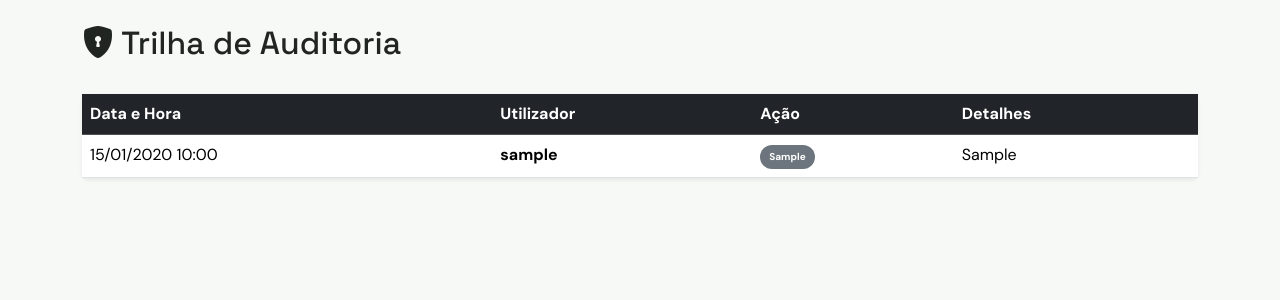
After one commit to MatheusBressan3794/sistema-estoque-TCC, a Django app: page /auditoria/ in a window 1280 px wide. The commit adds this page. Shown: the top 300 px of the page. Run offline with Django 5.2, Linux system fonts and the light colour scheme; a user stored in the database is signed in; tables that the repository leaves empty hold one stand-in row (values such as "Sample post").

```diff
--- /dev/null
+++ b/alimentos/templates/alimentos/auditoria.html
@@ -0,0 +1,41 @@
+{% extends 'alimentos/base.html' %}
+{% block title %}Auditoria - Stock Guardians{% endblock %}
+
+{% block body %}
+<div class="container mt-4">
+    <div class="d-flex justify-content-between align-items-center mb-4">
+        <h2><i class="bi bi-shield-lock-fill orange"></i> Trilha de Auditoria</h2>
+    </div>
+
+    <div class="card shadow-sm border-0">
+        <div class="card-body p-0">
+            <div class="table-responsive">
+                <table class="table table-hover mb-0">
+                    <thead class="table-dark">
+                        <tr>
+                            <th>Data e Hora</th>
+                            <th>Utilizador</th>
+                            <th>Ação</th>
+                            <th>Detalhes</th>
+                        </tr>
+                    </thead>
+                    <tbody>
+                        {% for log in logs %}
+                        <tr>
+                            <td>{{ log.data_hora|date:"d/m/Y H:i" }}</td>
+                            <td class="fw-bold">{{ log.usuario.username|default:"Sistema/Eliminado" }}</td>
+                            <td><span class="badge bg-secondary">{{ log.acao }}</span></td>
+                            <td>{{ log.detalhes }}</td>
+                        </tr>
+                        {% empty %}
+                        <tr>
+                            <td colspan="4" class="text-center py-4 text-muted">Nenhum registo encontrado.</td>
+                        </tr>
+                        {% endfor %}
+                    </tbody>
+                </table>
+            </div>
+        </div>
+    </div>
+</div>
+{% endblock %}
--- a/alimentos/urls.py
+++ b/alimentos/urls.py
@@ -11,21 +11,21 @@ urlpatterns = [
     path('logout/', views.logout_view, name='logout'),
     path('cadastro/', views.cadastro, name='cadastro'),
 
-    # Rotas de Recuperação de Senha (Django Auth Views)
+    # Rotas de Recuperação de Senha (Customizadas para Stock Guardians)
     path('password_reset/', auth_views.PasswordResetView.as_view(
-        template_name='registration/password_reset_form.html'
+        template_name='alimentos/password_reset.html'
     ), name='password_reset'),
 
     path('password_reset/done/', auth_views.PasswordResetDoneView.as_view(
-        template_name='registration/password_reset_done.html'
+        template_name='alimentos/password_reset_done.html'
     ), name='password_reset_done'),
 
     path('reset/<uidb64>/<token>/', auth_views.PasswordResetConfirmView.as_view(
-        template_name='registration/password_reset_confirm.html'
+        template_name='alimentos/password_reset_confirm.html'
     ), name='password_reset_confirm'),
 
     path('reset/done/', auth_views.PasswordResetCompleteView.as_view(
-        template_name='registration/password_reset_complete.html'
+        template_name='alimentos/password_reset_complete.html'
     ), name='password_reset_complete'),
 
     # Dashboard
@@ -59,4 +59,7 @@ urlpatterns = [
     path('contas/promover/<int:id>/', views.promover_admin, name='promover_admin'),
     path('contas/rebaixar/<int:id>/', views.rebaixar_admin, name='rebaixar_admin'),
     path('contas/excluir/<int:id>/', views.excluir_conta, name='excluir_conta'),
+
+    # Trilha de Auditoria
+    path('auditoria/', views.tela_auditoria, name='tela_auditoria'),
 ]
--- a/alimentos/views.py
+++ b/alimentos/views.py
@@ -22,8 +22,30 @@ from reportlab.platypus import SimpleDocTemplate, Paragraph, Spacer, Table, Tabl
 from reportlab.lib.styles import getSampleStyleSheet, ParagraphStyle
 from reportlab.lib import colors
 
-from .models import Alimento, Lote, Movimentacao, Perfil
+from .models import Alimento, Lote, Movimentacao, Perfil, LogAtividade
 from .forms import CriarContaForm, CriarAlimentoForm, AlimentoForm, LoteForm, MovimentacaoForm
+
+from django.contrib.auth.signals import user_logged_in
+from django.dispatch import receiver
+
+
+# --- TRILHA DE AUDITORIA: LOGIN AUTOMÁTICO ---
+@receiver(user_logged_in)
+def registrar_login(sender, request, user, **kwargs):
+    ip = request.META.get('REMOTE_ADDR', 'Desconhecido')
+    LogAtividade.objects.create(
+        usuario=user,
+        acao="Login no Sistema",
+        detalhes=f"Acesso realizado a partir do IP: {ip}"
+    )
+
+
+# --- TRILHA DE AUDITORIA: VIEW RESTRITA ---
+@login_required
+@user_passes_test(lambda u: u.is_superuser, login_url='dashboard')
+def tela_auditoria(request):
+    logs = LogAtividade.objects.all().order_by('-data_hora')
+    return render(request, 'alimentos/auditoria.html', {'logs': logs})
 
 
 def logout_view(request):
@@ -129,6 +151,13 @@ def criar_alimento(request):
             quantidade=quantidade_real_estoque
         )
 
+        # LOG
+        LogAtividade.objects.create(
+            usuario=request.user,
+            acao="Cadastro de Alimento",
+            detalhes=f"Cadastrou o alimento '{alimento.nome}' com o lote inicial {numero_lote} ({quantidade_pacotes} pacotes)."
+        )
+
         messages.success(request, 'Alimento e Lote Inicial cadastrados com sucesso!')
         return redirect('listar_alimentos')
 
@@ -137,17 +166,29 @@ def criar_alimento(request):
 @login_required
 def atualizar_alimento(request, id):
     alimento = get_object_or_404(Alimento, id=id)
+    nome_anterior = alimento.nome
     form = AlimentoForm(request.POST or None, instance=alimento)
+
     if form.is_valid():
         form.save()
+
+        # LOG
+        LogAtividade.objects.create(
+            usuario=request.user,
+            acao="Edição de Alimento",
+            detalhes=f"Atualizou o registo do alimento '{nome_anterior}' (ID: {alimento.id})."
+        )
+
         messages.success(request, 'Alimento atualizado com sucesso!')
         return redirect('listar_alimentos')
+
     return render(request, 'alimentos/form.html', {'form': form})
 
 @login_required
 def deletar_alimento(request, id):
     alimento = get_object_or_404(Alimento, id=id)
     tem_lotes = alimento.lotes.exists()
+    nome_alimento = alimento.nome
 
     if request.method == 'POST':
         if tem_lotes:
@@ -159,6 +200,14 @@ def deletar_alimento(request, id):
 
         try:
             alimento.delete()
+
+            # LOG
+            LogAtividade.objects.create(
+                usuario=request.user,
+                acao="Exclusão de Alimento",
+                detalhes=f"Excluiu o alimento '{nome_alimento}' definitivamente do sistema."
+            )
+
         except ProtectedError:
             messages.error(request, f'Não é possível excluir "{alimento.nome}" porque existem lotes vinculados.')
             return redirect('detalhes_alimento', id=alimento.id)
@@ -173,19 +222,14 @@ def deletar_alimento(request, id):
 @login_required
 def editar_lote(request, id):
     lote = get_object_or_404(Lote, id=id)
-
-    # Guardamos a quantidade anterior para saber se houve aumento ou diminuição
     quantidade_antiga = lote.quantidade_atual
 
     form = LoteForm(request.POST or None, instance=lote)
     if form.is_valid():
         lote_atualizado = form.save()
-
-        # Calcula a diferença na quantidade atual do lote
         diferenca = lote_atualizado.quantidade_atual - quantidade_antiga
 
         if diferenca != 0:
-            # Se a quantidade aumentou ou diminuiu na edição, criamos uma movimentação de ajuste
             tipo_mov = 'ENTRADA' if diferenca > 0 else 'SAIDA'
             quantidade_abs = abs(diferenca)
 
@@ -194,6 +238,13 @@ def editar_lote(request, id):
                 tipo=tipo_mov,
                 quantidade=quantidade_abs
             )
+
+        # LOG
+        LogAtividade.objects.create(
+            usuario=request.user,
+            acao="Edição de Lote",
+            detalhes=f"Atualizou o lote '{lote_atualizado.numero_lote}' do alimento '{lote_atualizado.alimento.nome}'. Quantidade ajustada: de {quantidade_antiga} para {lote_atualizado.quantidade_atual}."
+        )
 
         messages.success(request, 'Lote atualizado com sucesso')
         return redirect('detalhes_alimento', id=lote.alimento.id)
@@ -299,6 +350,13 @@ def movimentacao_estoque(request):
                         quantidade=quantidade_real_estoque
                     )
 
+                    # LOG
+                    LogAtividade.objects.create(
+                        usuario=request.user,
+                        acao="Saída de Estoque",
+                        detalhes=f"Retirou {quantidade_pacotes} pacote(s) do alimento '{alimento.nome}' (Lote: {lote.numero_lote})."
+                    )
+
                     messages.success(request, 'Saída registrada com sucesso!')
                     return redirect('movimentacao_estoque')
 
@@ -308,6 +366,8 @@ def movimentacao_estoque(request):
                     lote = lote_selecionado
                     lote.quantidade_atual += quantidade_real_estoque
                     lote.save()
+
+                    log_detalhe = f"Adicionou {quantidade_pacotes} pacote(s) ao lote existente '{lote.numero_lote}' do alimento '{alimento.nome}'."
                 else:
                     numero_lote_str = novo_lote
                     lote = Lote.objects.filter(alimento=alimento, numero_lote=numero_lote_str).first()
@@ -315,6 +375,7 @@ def movimentacao_estoque(request):
                     if lote:
                         lote.quantidade_atual += quantidade_real_estoque
                         lote.save()
+                        log_detalhe = f"Adicionou {quantidade_pacotes} pacote(s) ao lote existente '{lote.numero_lote}' do alimento '{alimento.nome}'."
                     else:
                         if not data_validade:
                             messages.error(request, 'Informe a data de validade para criar um novo lote.')
@@ -326,11 +387,19 @@ def movimentacao_estoque(request):
                             quantidade_atual=quantidade_real_estoque,
                             data_validade=data_validade
                         )
+                        log_detalhe = f"Criou um novo lote '{numero_lote_str}' para o alimento '{alimento.nome}' e adicionou {quantidade_pacotes} pacote(s)."
 
                 Movimentacao.objects.create(
                     lote=lote,
                     tipo=tipo,
                     quantidade=quantidade_real_estoque
+                )
+
+                # LOG
+                LogAtividade.objects.create(
+                    usuario=request.user,
+                    acao="Entrada de Estoque",
+                    detalhes=log_detalhe
                 )
 
                 messages.success(request, 'Entrada registrada com sucesso!')
@@ -507,6 +576,14 @@ def exportar_pdf_movimentacoes(request, tipo):
     ]))
 
     elementos.append(tabela)
+
+    # LOG
+    LogAtividade.objects.create(
+        usuario=request.user,
+        acao="Exportação de Relatório",
+        detalhes=f"Exportou um relatório PDF de {tipo_valor} para o período de {data_inicio.strftime('%d/%m/%Y')} a {data_fim.strftime('%d/%m/%Y')}."
+    )
+
     doc.build(elementos)
 
     return response
@@ -553,6 +630,14 @@ def aprovar_conta(request, id):
         usuario = get_object_or_404(User, id=id)
         usuario.is_active = True
         usuario.save()
+
+        # LOG
+        LogAtividade.objects.create(
+            usuario=request.user,
+            acao="Aprovação de Utilizador",
+            detalhes=f"Aprovou a conta do utilizador '{usuario.username}'."
+        )
+
         messages.success(request, f"A conta de {usuario.username} foi aprovada com sucesso!")
     return redirect('aprovar_contas')
 
@@ -563,6 +648,14 @@ def recusar_conta(request, id):
         usuario = get_object_or_404(User, id=id)
         nome = usuario.username
         usuario.delete()
+
+        # LOG
+        LogAtividade.objects.create(
+            usuario=request.user,
+            acao="Rejeição de Utilizador",
+            detalhes=f"Rejeitou e excluiu a conta pendente do utilizador '{nome}'."
+        )
+
         messages.error(request, f"A conta de {nome} foi rejeitada e removida do sistema.")
     return redirect('aprovar_contas')
 
@@ -573,6 +666,14 @@ def promover_admin(request, id):
         usuario = get_object_or_404(User, id=id)
         usuario.is_staff = True
         usuario.save()
+
+        # LOG
+        LogAtividade.objects.create(
+            usuario=request.user,
+            acao="Promoção a Administrador",
+            detalhes=f"Promoveu o utilizador '{usuario.username}' a Administrador."
+        )
+
         messages.success(request, f"O utilizador {usuario.username} foi promovido a Administrador com sucesso!")
     return redirect('aprovar_contas')
 
@@ -584,6 +685,14 @@ def rebaixar_admin(request, id):
         if usuario != request.user:
             usuario.is_staff = False
             usuario.save()
+
+            # LOG
+            LogAtividade.objects.create(
+                usuario=request.user,
+                acao="Remoção de Privilégios",
+                detalhes=f"Removeu os privilégios de Administrador do utilizador '{usuario.username}'."
+            )
+
             messages.warning(request, f"Os privilégios de administrador de {usuario.username} foram removidos.")
         else:
             messages.error(request, "Não pode remover os seus próprios privilégios de administrador.")
@@ -597,6 +706,14 @@ def excluir_conta(request, id):
         if usuario != request.user:
             nome = usuario.username
             usuario.delete()
+
+            # LOG
+            LogAtividade.objects.create(
+                usuario=request.user,
+                acao="Exclusão de Conta",
+                detalhes=f"Excluiu permanentemente a conta ativa do utilizador '{nome}'."
+            )
+
             messages.error(request, f"A conta de {nome} foi excluída permanentemente do sistema.")
         else:
             messages.error(request, "Não pode excluir a sua própria conta ativa a partir deste painel.")
--- a/requirements.txt
+++ b/requirements.txt
@@ -11,3 +11,7 @@ tzdata==2026.4
 whitenoise==6.12.0
 django-anymail==12.0
 # psycopg2-binary==2.9.9
+Django>=5.0
+psycopg2-binary>=2.9
+python-decouple>=3.8
+dj-database-url>=2.1
```
Also changed, not shown: alimentos/models.py (+11 -0 lines), alimentos/templates/alimentos/password_reset.html (added, +52 -0 lines), alimentos/templates/alimentos/password_reset_complete.html (+7 -4 lines), alimentos/templates/alimentos/password_reset_confirm.html (+9 -5 lines), docker-compose.yml (+17 -4 lines), alimentos/migrations/0002_logatividade.py (added), 1 other file.
